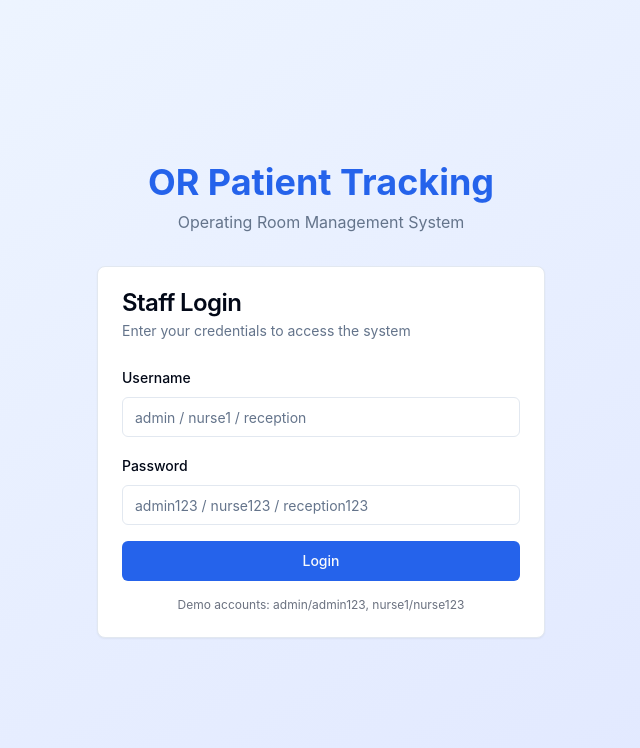
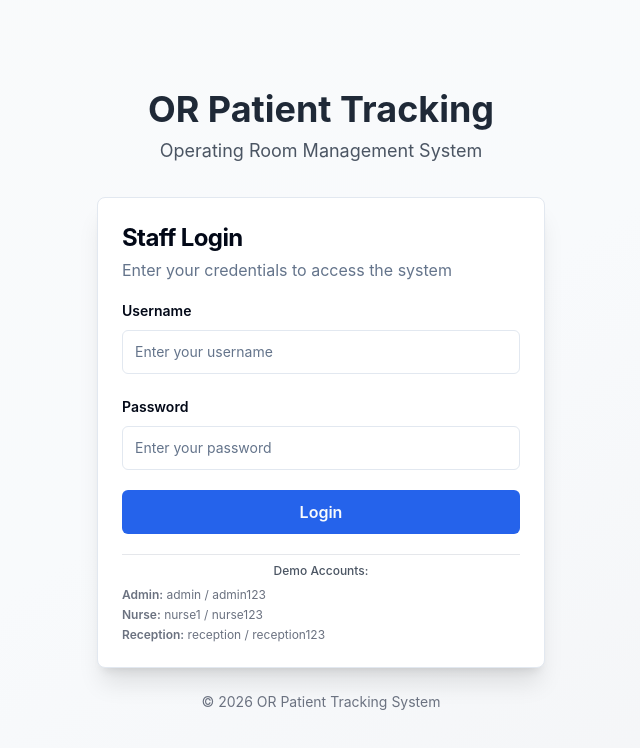
Before and after one commit to Hasan-Badaood/or-tracking-system, a React (Vite) app in the folder client/: page /login in a window 1280 px wide. Shown: the top 748 px of the page, without its empty margins (319-959 px from the left). Built offline with nearby package versions, Linux system fonts and the light colour scheme.

Commit message:
Improve login page design and user experience
- Change background to light gradient for cleaner look
- Remove logo icon for minimalist design
- Enhance form styling with larger inputs
- Add loading spinner animation
- Improve demo credentials display
- Better error message styling

```diff
--- a/client/src/components/LoginForm.tsx
+++ b/client/src/components/LoginForm.tsx
@@ -4,6 +4,7 @@ import { Input } from './ui/input';
 import { Button } from './ui/button';
 import { Label } from './ui/label';
 import { mockUsers } from '@/lib/mockData';
+import { Loader2 } from 'lucide-react';
 
 export const LoginForm: React.FC = () => {
   const [username, setUsername] = useState('');
@@ -17,7 +18,6 @@ export const LoginForm: React.FC = () => {
     setError('');
     setLoading(true);
 
-    // Simulate API delay
     setTimeout(() => {
       const user = mockUsers.find(
         (u) => u.username === username && u.password === password
@@ -32,7 +32,6 @@ export const LoginForm: React.FC = () => {
           role: user.role
         }));
 
-        // Redirect to role-specific dashboard
         if (user.role === 'reception') {
           navigate('/reception');
         } else if (user.role === 'nurse') {
@@ -48,42 +47,62 @@ export const LoginForm: React.FC = () => {
   };
 
   return (
-    <form onSubmit={handleSubmit} className="space-y-4">
+    <form onSubmit={handleSubmit} className="space-y-5">
       <div className="space-y-2">
-        <Label htmlFor="username">Username</Label>
+        <Label htmlFor="username" className="text-sm font-semibold">Username</Label>
         <Input
           id="username"
           type="text"
           value={username}
           onChange={(e) => setUsername(e.target.value)}
-          placeholder="admin / nurse1 / reception"
+          placeholder="Enter your username"
           required
           autoComplete="username"
+          className="h-11"
         />
       </div>
       <div className="space-y-2">
-        <Label htmlFor="password">Password</Label>
+        <Label htmlFor="password" className="text-sm font-semibold">Password</Label>
         <Input
           id="password"
           type="password"
           value={password}
           onChange={(e) => setPassword(e.target.value)}
-          placeholder="admin123 / nurse123 / reception123"
+          placeholder="Enter your password"
           required
           autoComplete="current-password"
+          className="h-11"
         />
       </div>
       {error && (
-        <div className="p-3 text-sm text-red-600 bg-red-50 rounded-md">
+        <div className="p-3 text-sm text-red-600 bg-red-50 border border-red-200 rounded-md">
           {error}
         </div>
       )}
-      <Button type="submit" className="w-full" disabled={loading}>
-        {loading ? 'Logging in...' : 'Login'}
+      <Button
+        type="submit"
+        className="w-full h-11 text-base font-semibold bg-blue-600 hover:bg-blue-700"
+        disabled={loading}
+      >
+        {loading ? (
+          <>
+            <Loader2 className="h-4 w-4 mr-2 animate-spin" />
+            Logging in...
+          </>
+        ) : (
+          'Login'
+        )}
       </Button>
-      <p className="text-xs text-gray-500 text-center mt-2">
-        Demo accounts: admin/admin123, nurse1/nurse123
-      </p>
+      <div className="pt-2 border-t border-gray-200">
+        <p className="text-xs text-gray-600 text-center mb-2 font-medium">
+          Demo Accounts:
+        </p>
+        <div className="space-y-1 text-xs text-gray-500">
+          <p><span className="font-semibold">Admin:</span> admin / admin123</p>
+          <p><span className="font-semibold">Nurse:</span> nurse1 / nurse123</p>
+          <p><span className="font-semibold">Reception:</span> reception / reception123</p>
+        </div>
+      </div>
     </form>
   );
 };
--- a/client/src/pages/LoginPage.tsx
+++ b/client/src/pages/LoginPage.tsx
@@ -4,20 +4,23 @@ import { LoginForm } from '@/components/LoginForm';
 
 export const LoginPage: React.FC = () => {
   return (
-    <div className="min-h-screen bg-gradient-to-br from-blue-50 to-indigo-100 flex items-center justify-center p-4">
+    <div className="min-h-screen bg-gradient-to-br from-gray-50 via-slate-50 to-gray-100 flex items-center justify-center p-4">
       <div className="w-full max-w-md">
+        {/* Title */}
         <div className="text-center mb-8">
-          <h1 className="text-4xl font-bold text-primary mb-2">
+          <h1 className="text-4xl font-bold text-gray-800 mb-2">
             OR Patient Tracking
           </h1>
-          <p className="text-muted-foreground">
+          <p className="text-gray-600 text-lg">
             Operating Room Management System
           </p>
         </div>
-        <Card>
-          <CardHeader>
-            <CardTitle>Staff Login</CardTitle>
-            <CardDescription>
+
+        {/* Login Card */}
+        <Card className="shadow-xl">
+          <CardHeader className="space-y-1 pb-4">
+            <CardTitle className="text-2xl font-bold">Staff Login</CardTitle>
+            <CardDescription className="text-base">
               Enter your credentials to access the system
             </CardDescription>
           </CardHeader>
@@ -25,6 +28,13 @@ export const LoginPage: React.FC = () => {
             <LoginForm />
           </CardContent>
         </Card>
+
+        {/* Footer */}
+        <div className="mt-6 text-center">
+          <p className="text-gray-500 text-sm">
+            © 2026 OR Patient Tracking System
+          </p>
+        </div>
       </div>
     </div>
   );
```
